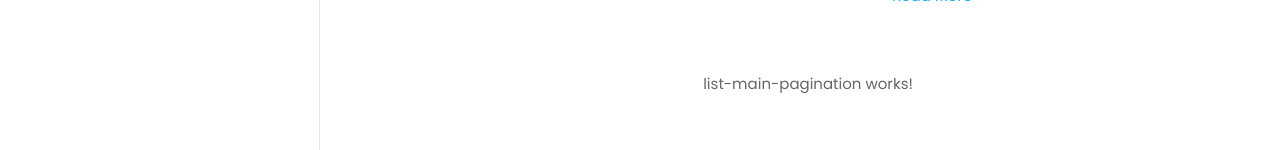
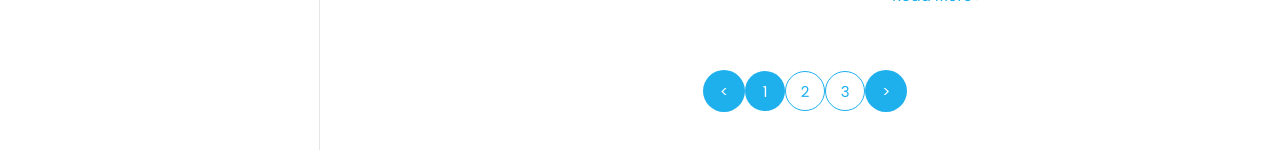
Before and after one commit to wisniewskikr/chrisblog-fe-angular, an Angular app: page / in a window 1280 px wide. Shown: the part 240-390 px from the top of the page. Built offline with nearby package versions, Linux system fonts and the light colour scheme.

Commit message:
Implement list-main-pagination

```diff
--- a/src/app/components/list-main-pagination/list-main-pagination.component.html
+++ b/src/app/components/list-main-pagination/list-main-pagination.component.html
@@ -1 +1,18 @@
-<p>list-main-pagination works!</p>
+<div class="row">
+    <div class="col text-center text-md-left">
+      <div class="block-27">
+        <ul>
+          <li *ngIf="pagination?.isDisabledPrevious" class="disabled"><span>&lt;</span></li>
+          <li *ngIf="!pagination?.isDisabledPrevious"><a href="#">&lt;</a></li>
+
+          <span *ngFor="let page of pagination?.getPages()">
+              <li *ngIf="page == pagination?.getCurrentPage()" class="active"><span> {{page}} </span></li>
+              <li *ngIf="page != pagination?.getCurrentPage()"><a href="#"> {{page}} </a></li>
+          </span>
+
+          <li *ngIf="pagination?.isDisableNext" class="disabled"><span>&gt;</span></li>
+          <li *ngIf="!pagination?.isDisableNext"><a href="#">&gt;</a></li>
+        </ul>
+      </div>
+    </div>
+  </div>
--- a/src/app/components/list-main-pagination/list-main-pagination.component.ts
+++ b/src/app/components/list-main-pagination/list-main-pagination.component.ts
@@ -1,12 +1,22 @@
-import { Component } from '@angular/core';
+import { Component, OnInit } from '@angular/core';
+import { PaginationModel } from '../../models/pagination-model';
+import { CommonModule } from '@angular/common';
 
 @Component({
   selector: 'list-main-pagination',
   standalone: true,
-  imports: [],
+  imports: [CommonModule],
   templateUrl: './list-main-pagination.component.html',
   styleUrl: './list-main-pagination.component.css'
 })
-export class ListMainPaginationComponent {
+export class ListMainPaginationComponent implements OnInit{
+
+  pagination: PaginationModel|null = null;
+
+  ngOnInit(): void {
+    this.pagination = new PaginationModel();
+    this.pagination.setCurrentPage(1);
+    this.pagination.setPages([1,2,3]);
+  }
 
 }
```
